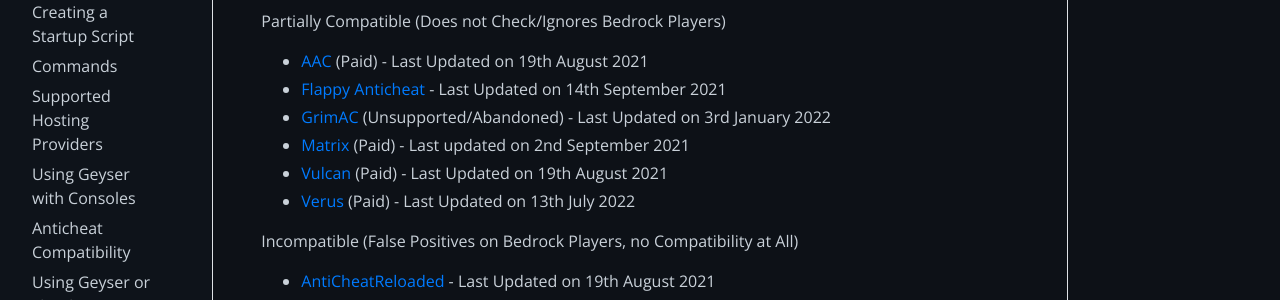
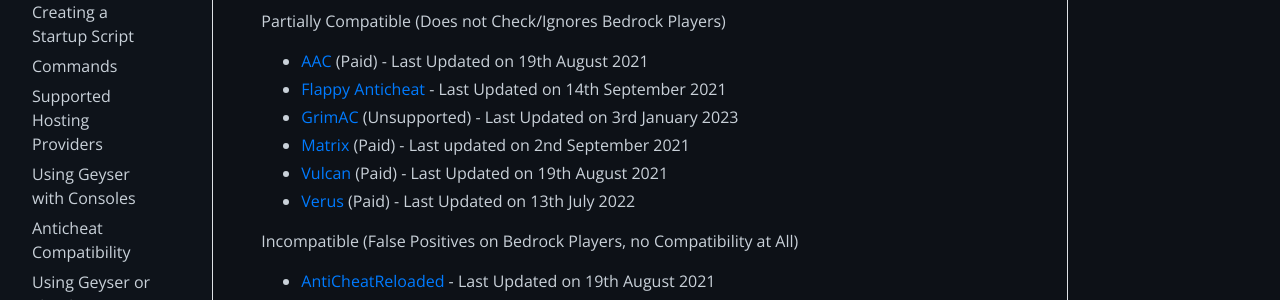
Before and after one commit to GeyserMC/GeyserWiki, a Jekyll site: the page built from _docs/geyser/anticheat-compatibility.md, in a window 1280 px wide and 900 px high. Shown: the part 448-748 px from the top of the window. Built offline with Jekyll 4.4.1, drawn with Linux system fonts in a browser that asks for light colours.

Commit message:
Update anticheat-compatibility.md

```diff
--- a/_docs/geyser/anticheat-compatibility.md
+++ b/_docs/geyser/anticheat-compatibility.md
@@ -21,7 +21,7 @@
 
 - [AAC](https://www.spigotmc.org/resources/6442/){:target="_blank"} (Paid) - Last Updated on 19th August 2021
 - [Flappy Anticheat](https://www.spigotmc.org/resources/92180/){:target="_blank"} - Last Updated on 14th September 2021
-- [GrimAC](https://www.spigotmc.org/resources/99923/){:target="_blank"} (Unsupported/Abandoned) - Last Updated on 3rd January 2022
+- [GrimAC](https://www.spigotmc.org/resources/99923/){:target="_blank"} (Unsupported) - Last Updated on 3rd January 2023
 - [Matrix](https://matrix.rip/){:target="_blank"} (Paid) - Last updated on 2nd September 2021
 - [Vulcan](https://www.spigotmc.org/resources/83626/){:target="_blank"} (Paid) - Last Updated on 19th August 2021
 - [Verus](https://verus.ac){:target="_blank"} (Paid) - Last Updated on 13th July 2022
```
